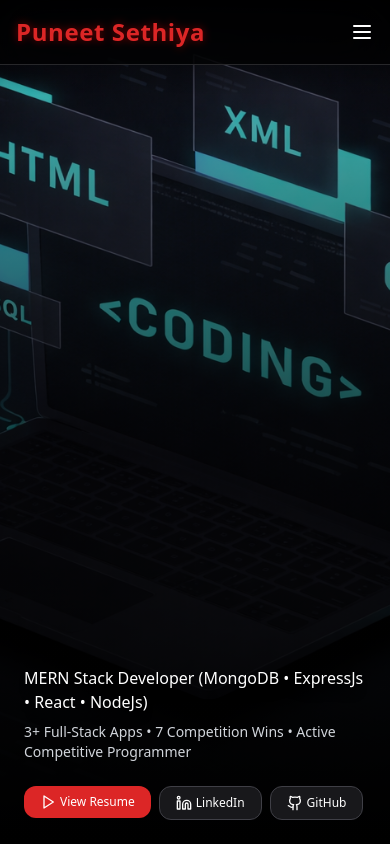
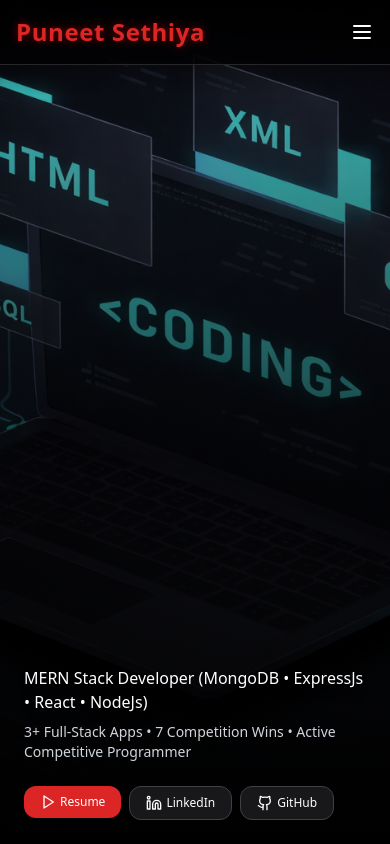
Before and after one commit to Puneetsethiya/portfolio, a React (Vite) app: page / in a window 390 px wide. Shown: the top 844 px of the page. Built offline with nearby package versions, Linux system fonts and the light colour scheme.

Commit message:
Portfolio

```diff
--- a/src/App.jsx
+++ b/src/App.jsx
@@ -299,7 +299,9 @@
           <div className="flex gap-2">
             <a href="/resume.pdf" target="_blank" rel="noreferrer">
               <Button className="bg-red-600 text-white hover:bg-red-700 flex items-center gap-1 px-2 py-1 text-xs sm:px-4 sm:py-2 sm:text-sm">
-                <Play size={16}/>View Resume
+                <Play size={16}/>
+                  <span className="sm:hidden">Resume</span>
+                  <span className="hidden sm:inline">View Resume</span>
               </Button>
             </a>
 
```
